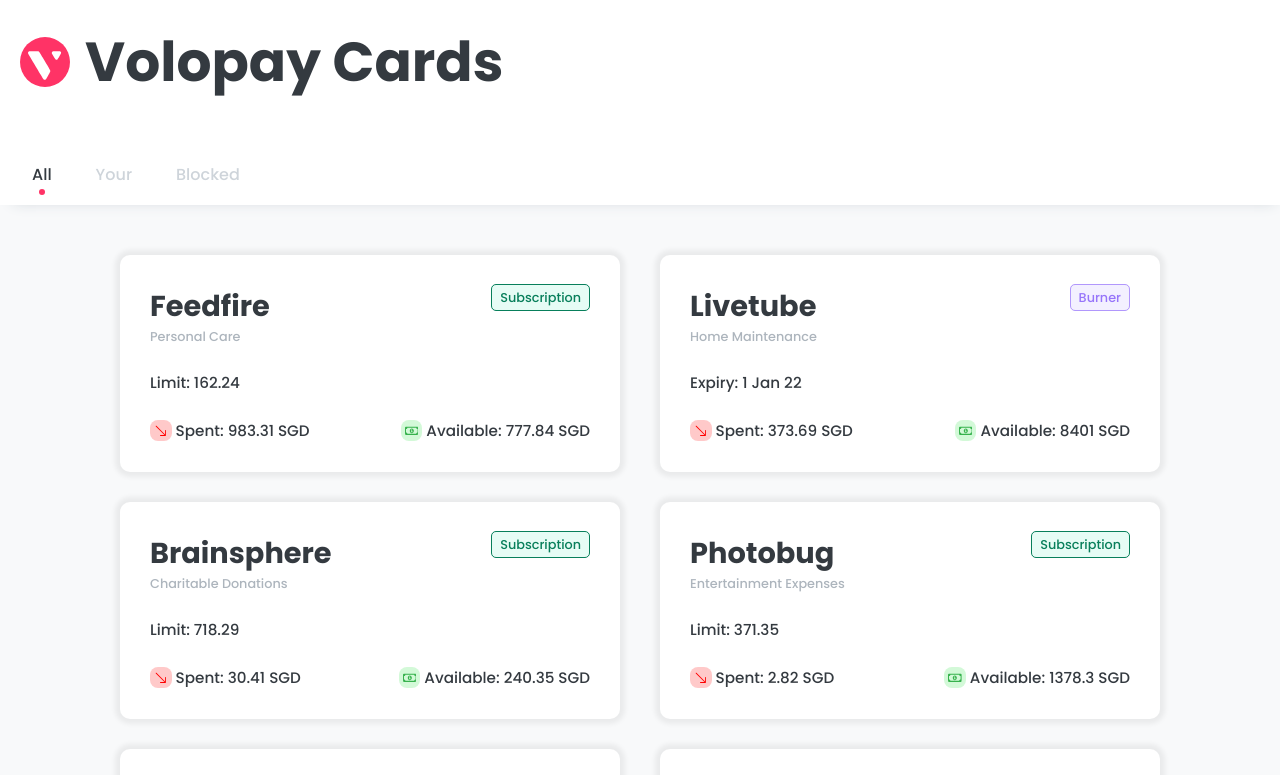
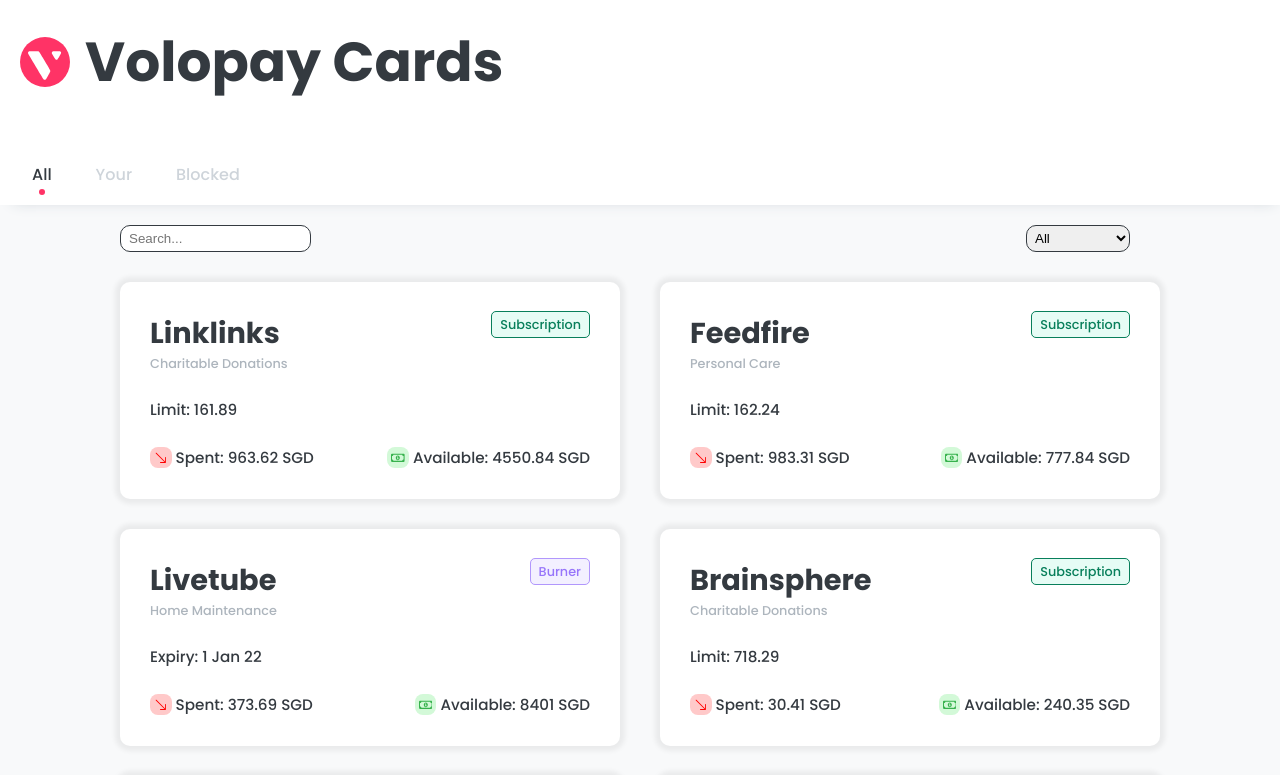
Before and after one commit to itsaayushi/volopay-assignment, a React (Vite) app: page /all in a window 1280 px wide. Shown: the top 775 px of the page. Built offline with nearby package versions, Linux system fonts and the light colour scheme.

Commit message:
filter, main page, data updated

```diff
--- a/src/App.scss
+++ b/src/App.scss
@@ -18,6 +18,20 @@
   }
 }
 
-// .no-data-text {
-//   margin: auto;
-// }
+// search box
+
+.search-box {
+  border-radius: 10px;
+  padding-left: 8px;
+  border: 0.4px solid $black-dark;
+}
+
+// filter
+
+.filter {
+  select {
+    border: none;
+  }
+  border-radius: 10px;
+  border: 0.4px solid $black-dark;
+}
--- /dev/null
+++ b/src/components/core/FilterDropdown/index.jsx
@@ -0,0 +1,20 @@
+import React from "react";
+
+const FilterDropdown = ({ options, onSelect }) => {
+  const handleSelect = (event) => {
+    const selectedOption = event.target.value;
+    onSelect(selectedOption);
+  };
+
+  return (
+    <select onChange={handleSelect} className="mr-130 p-4 filter">
+      {options.map((option, index) => (
+        <option key={index} value={option.value}>
+          {option.label}
+        </option>
+      ))}
+    </select>
+  );
+};
+
+export default FilterDropdown;
--- a/src/components/core/Mainpage/index.jsx
+++ b/src/components/core/Mainpage/index.jsx
@@ -1,30 +1,59 @@
 import React, { useCallback, useEffect, useState } from "react";
 import Card from "../Card";
 import { getData } from "../../../data";
+import FilterDropdown from "../FilterDropdown";
 
 function Mainpage({ pageType }) {
   const [data, setData] = useState();
+  const [pageNumber, setPageNumber] = useState(1);
   const [loading, setLoading] = useState(true);
+  const [searchQuery, setSearchOuery] = useState("");
+  const [cardType, setCardType] = useState("");
 
   const mydata = async () => {
     setLoading(true);
     const apiData = await getData({
+      pageNumber: pageNumber,
       limit: 10,
+      cardType,
+      searchQuery,
       ...(pageType === "your" ? { ownerId: 1 } : {}),
       ...(pageType === "blocked" ? { status: "block" } : {}),
     });
+
     setData([...apiData?.data]);
 
-    console.log(apiData.data);
     setLoading(false);
   };
 
   useEffect(() => {
     mydata();
-  }, [pageType]);
+  }, [pageNumber, pageType, searchQuery, cardType]);
+
+  //  filter
+  const handleFilterSelect = (selectedOption) => {
+    setCardType(selectedOption);
+  };
+
+  const filterOptions = [
+    { label: "All", value: "" },
+    { label: "Burner", value: "burner" },
+    { label: "Subscription", value: "subscription" },
+  ];
 
   return (
     <div className="p-20">
+      <div className="flex gap-10 justify-between">
+        <input
+          type="search"
+          value={searchQuery}
+          onChange={(e) => setSearchOuery(e.target.value)}
+          className="search-box ml-130 p-4"
+          placeholder="Search..."
+        />
+
+        <FilterDropdown options={filterOptions} onSelect={handleFilterSelect} />
+      </div>
       <div className="p-30 pl-100 pr-100 gap-30 flex flex-wrap justify-between">
         {data?.length
           ? data.map((card) => (
--- a/src/data/index.js
+++ b/src/data/index.js
@@ -1,20 +1,31 @@
 import API_DATA from "./data.json";
 
 export const getData = (appliedFilter) => {
-  const { ownerId, status } = {
+  const { searchQuery, cardType, pageNumber, ownerId, status, limit } = {
+    searchQuery: "",
+    cardType: "",
     ownerId: null,
     status: null,
+    pageNumber: 1,
+    limit: 10,
     ...appliedFilter,
   };
   const data = API_DATA.data
     .filter((item) =>
-      ownerId
+      searchQuery?.length
+        ? item.name.toLowerCase().includes(searchQuery.toLowerCase())
+        : true && cardType?.length
+        ? cardType === item.card_type
+        : true && ownerId
         ? ownerId === item.owner_id
         : true && status
         ? status === item.status
         : true
     )
-    .slice(1, 10);
+    .slice(
+      pageNumber - 1 < 0 ? 0 : (pageNumber - 1) * limit,
+      pageNumber * limit
+    );
 
   return new Promise((resolve, reject) => {
     // Simulating an asynchronous operation
```
